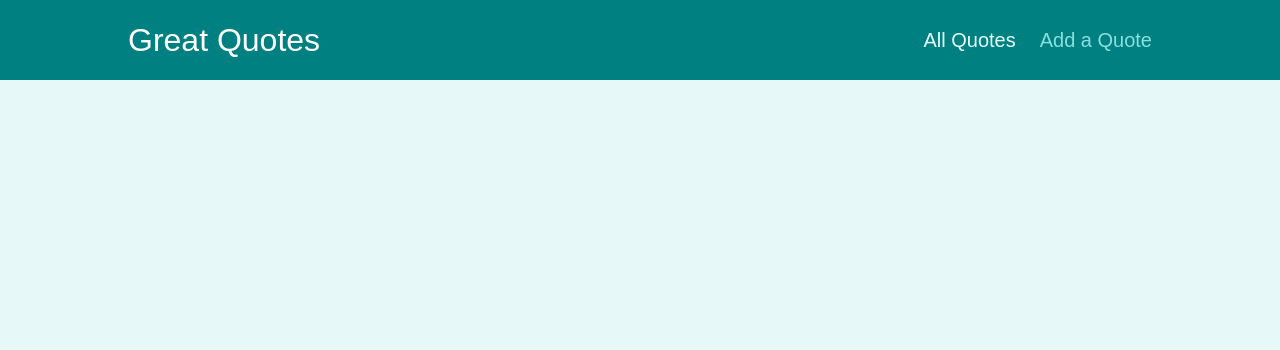
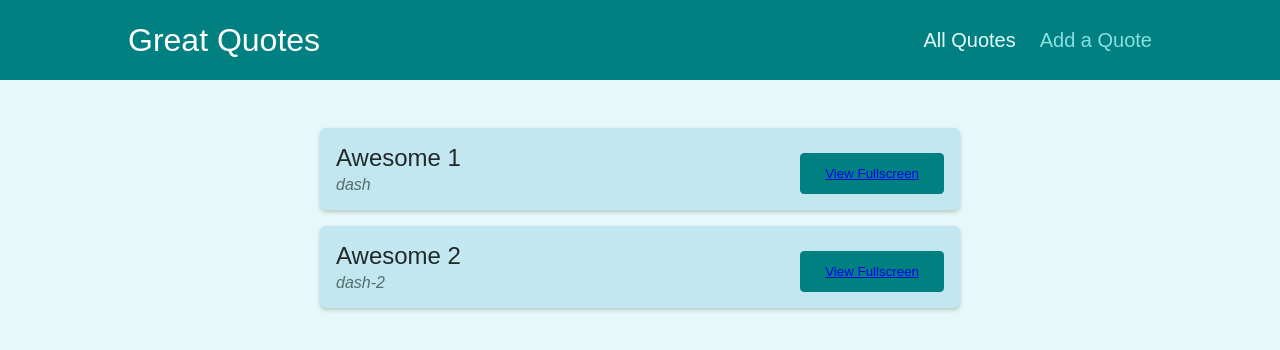
Before and after one commit to darshangit/react-router-v17-v2, a React (Create React App) app: page /quotes in a window 1280 px wide. Shown: the top 350 px of the page. Built offline with nearby package versions, Linux system fonts and the light colour scheme.

Commit message:
Quotes added

```diff
--- a/src/components/pages/AddQuote.js
+++ b/src/components/pages/AddQuote.js
@@ -1,7 +1,10 @@
 import QuoteForm from "../quotes/QuoteForm";
 
 const AddQuote = (props) => {
-  return <QuoteForm />;
+  const addQuoteHandler = (quoteData) => {
+    console.log(quoteData);
+  };
+  return <QuoteForm onAddQuote={addQuoteHandler} />;
 };
 
 export default AddQuote;
--- a/src/components/pages/AllQuotes.js
+++ b/src/components/pages/AllQuotes.js
@@ -1,7 +1,19 @@
 import QuoteList from "../quotes/QuoteList";
 
+export const DUMMY_QUOTES = [
+  {
+    id: "q1",
+    author: "dash",
+    text: "Awesome 1",
+  },
+  {
+    id: "q2",
+    author: "dash-2",
+    text: "Awesome 2",
+  },
+];
 const AllQuotes = (props) => {
-  return <QuoteList />;
+  return <QuoteList quotes={DUMMY_QUOTES} />;
 };
 
 export default AllQuotes;
--- a/src/components/pages/QuoteDetail.js
+++ b/src/components/pages/QuoteDetail.js
@@ -1,13 +1,20 @@
 import { Route, useParams } from "react-router";
 import Comments from "../comments/Comments";
 import HighlightedQuote from "../quotes/HighlightedQuote";
+import NoQuotesFound from "../quotes/NoQuotesFound";
+import { DUMMY_QUOTES } from "./AllQuotes";
 
 const QuoteDetail = (props) => {
   const params = useParams();
   const quoteId = params.id;
+  const quote = DUMMY_QUOTES.find((quote) => quote.id === quoteId);
+
+  if (!quote) {
+    return <NoQuotesFound />;
+  }
   return (
     <>
-      <HighlightedQuote />
+      <HighlightedQuote text={quote.text} author={quote.author} />
       <Route path={`/quotes/${quoteId}/comments`}>
         <Comments />
       </Route>
--- a/src/components/quotes/NoQuotesFound.js
+++ b/src/components/quotes/NoQuotesFound.js
@@ -1,12 +1,13 @@
-import classes from './NoQuotesFound.module.css';
+import { Link } from "react-router-dom";
+import classes from "./NoQuotesFound.module.css";
 
 const NoQuotesFound = () => {
   return (
     <div className={classes.noquotes}>
       <p>No quotes found!</p>
-      <a className='btn'>
-        Add a Quote
-      </a>
+      <button className="btn">
+        <Link to="/addQuote">Add a Quote</Link>
+      </button>
     </div>
   );
 };
--- a/src/components/quotes/QuoteItem.js
+++ b/src/components/quotes/QuoteItem.js
@@ -1,4 +1,5 @@
-import classes from './QuoteItem.module.css';
+import { Link } from "react-router-dom";
+import classes from "./QuoteItem.module.css";
 
 const QuoteItem = (props) => {
   return (
@@ -9,9 +10,10 @@ const QuoteItem = (props) => {
         </blockquote>
         <figcaption>{props.author}</figcaption>
       </figure>
-      <a className='btn'>
-        View Fullscreen
-      </a>
+
+      <button className="btn">
+        <Link to={`/quotes/${props.id}`}>View Fullscreen</Link>
+      </button>
     </li>
   );
 };
```
Also changed, not shown: 1 other file (tests, documents, lock files or other folders).
